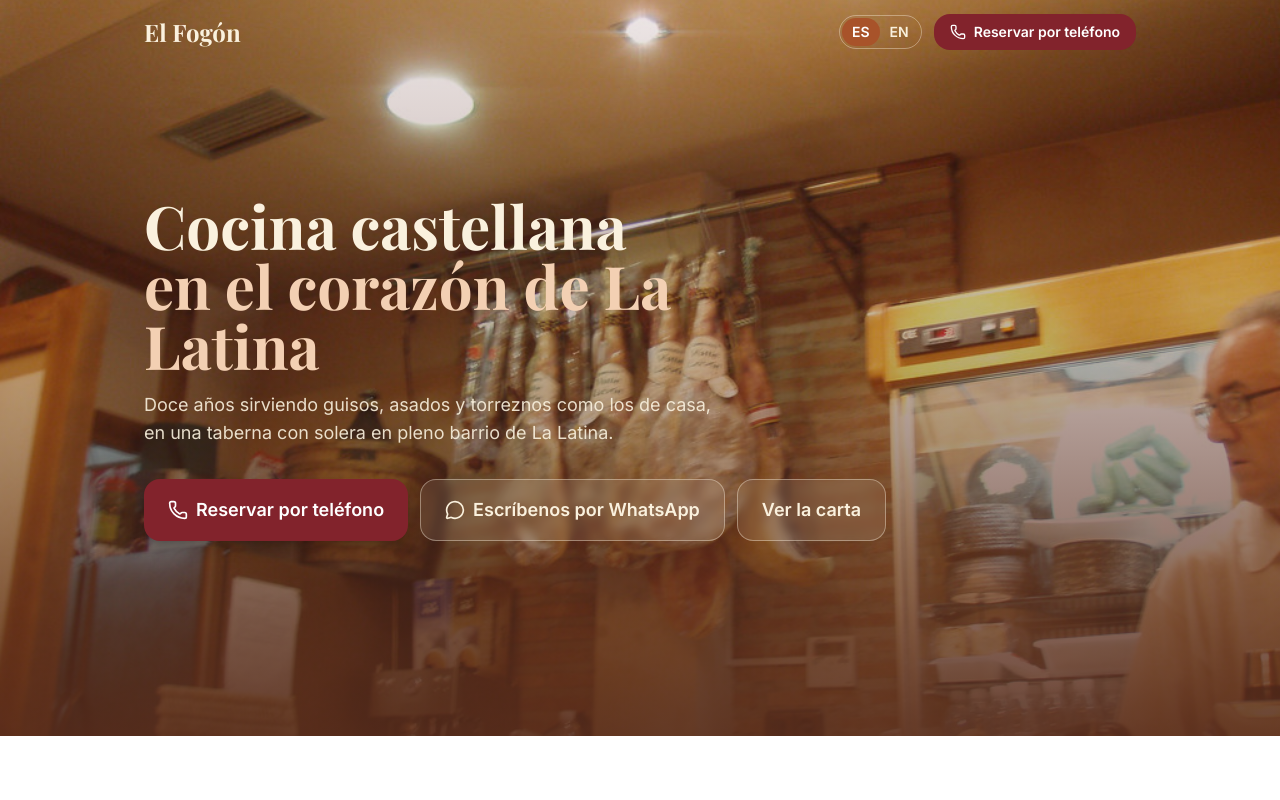
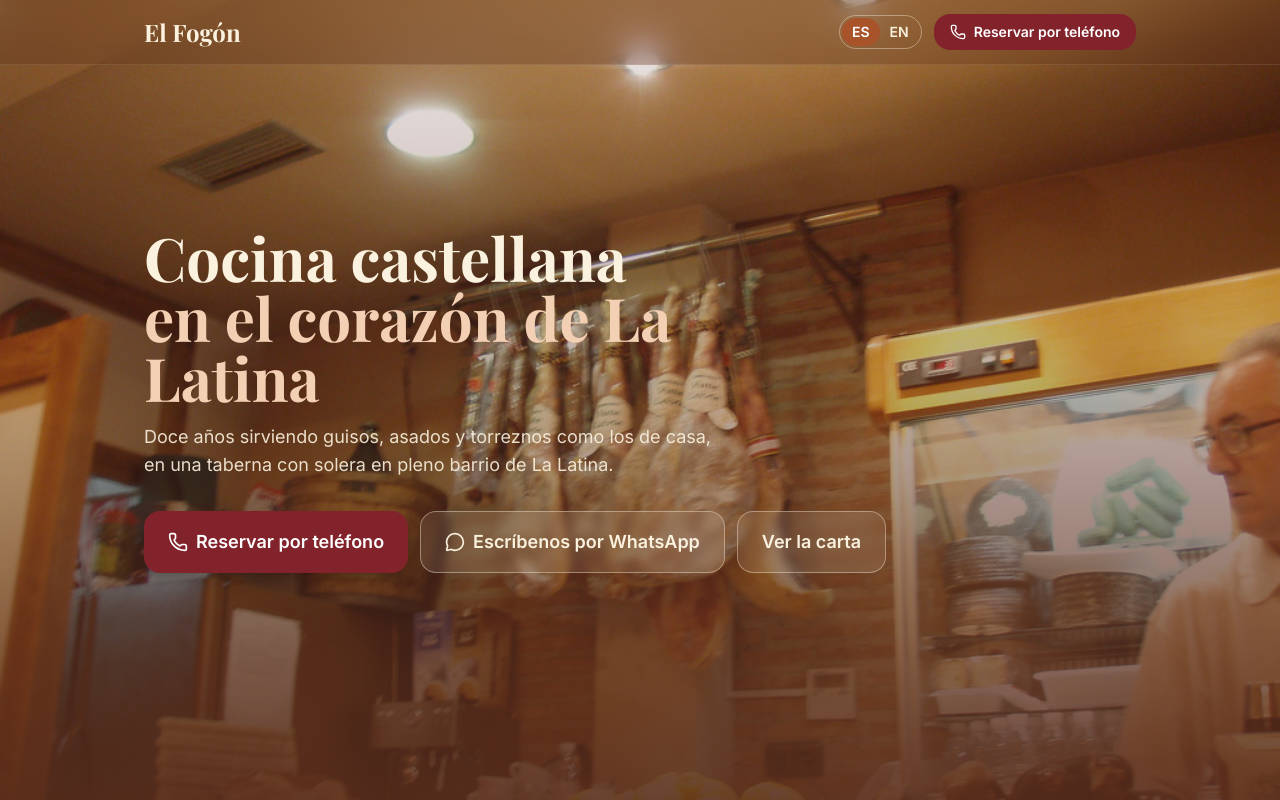
Before and after one commit to mch-codes/taberna-el-fogon-landing, a Next.js app: page / in a window 1280 px wide. Shown: the top 800 px of the page. Built offline with nearby package versions, Linux system fonts and the light colour scheme; a web font is replaced by a local one.

Commit message:
Make navbar always translucent and hero fill the full viewport

```diff
--- a/src/components/Header.tsx
+++ b/src/components/Header.tsx
@@ -1,54 +1,31 @@
 'use client'
 
-import { useEffect, useState } from 'react'
 import { Phone } from 'lucide-react'
 import { useLanguage } from '@/context/LanguageContext'
 import { NEGOCIO } from '@/data/textos'
 
 export default function Header() {
   const { lang, setLang, t } = useLanguage()
-  const [scrolled, setScrolled] = useState(false)
-
-  useEffect(() => {
-    const onScroll = () => setScrolled(window.scrollY > 20)
-    onScroll()
-    window.addEventListener('scroll', onScroll, { passive: true })
-    return () => window.removeEventListener('scroll', onScroll)
-  }, [])
 
   return (
-    <header
-      className={`fixed top-0 left-0 right-0 z-40 transition-colors duration-300 ${
-        scrolled
-          ? 'bg-crema/95 backdrop-blur border-b border-primary-200/60'
-          : 'bg-transparent border-b border-transparent'
-      }`}
-    >
+    <header className="fixed top-0 left-0 right-0 z-40 bg-primary-900/30 backdrop-blur-md border-b border-crema/10">
       <div className="max-w-5xl mx-auto px-4 h-16 flex items-center justify-between">
         <a
           href="#top"
-          className={`font-display text-xl md:text-2xl font-bold transition-colors duration-300 ${
-            scrolled ? 'text-primary-900' : 'text-crema'
-          }`}
+          className="font-display text-xl md:text-2xl font-bold text-crema"
         >
           El Fogón
         </a>
 
         <div className="flex items-center gap-3">
-          <div
-            className={`flex items-center rounded-full border p-0.5 text-sm font-semibold transition-colors duration-300 ${
-              scrolled ? 'border-primary-300' : 'border-crema/40'
-            }`}
-          >
+          <div className="flex items-center rounded-full border border-crema/40 p-0.5 text-sm font-semibold">
             <button
               type="button"
               onClick={() => setLang('es')}
               className={`px-2.5 py-1 rounded-full transition-colors ${
                 lang === 'es'
                   ? 'bg-primary-600 text-white'
-                  : scrolled
-                    ? 'text-primary-700 hover:bg-primary-100'
-                    : 'text-crema hover:bg-crema/20'
+                  : 'text-crema hover:bg-crema/20'
               }`}
               aria-pressed={lang === 'es'}
             >
@@ -60,9 +37,7 @@ export default function Header() {
               className={`px-2.5 py-1 rounded-full transition-colors ${
                 lang === 'en'
                   ? 'bg-primary-600 text-white'
-                  : scrolled
-                    ? 'text-primary-700 hover:bg-primary-100'
-                    : 'text-crema hover:bg-crema/20'
+                  : 'text-crema hover:bg-crema/20'
               }`}
               aria-pressed={lang === 'en'}
             >
--- a/src/components/Hero.tsx
+++ b/src/components/Hero.tsx
@@ -9,7 +9,7 @@ export default function Hero() {
   const { t } = useLanguage()
 
   return (
-    <section className="relative min-h-[85vh] md:min-h-[92vh] flex items-end md:items-center">
+    <section className="relative min-h-screen flex items-end md:items-center">
       <div className="absolute inset-0">
         <Image
           src="/images/hero-taberna.jpg"
```
